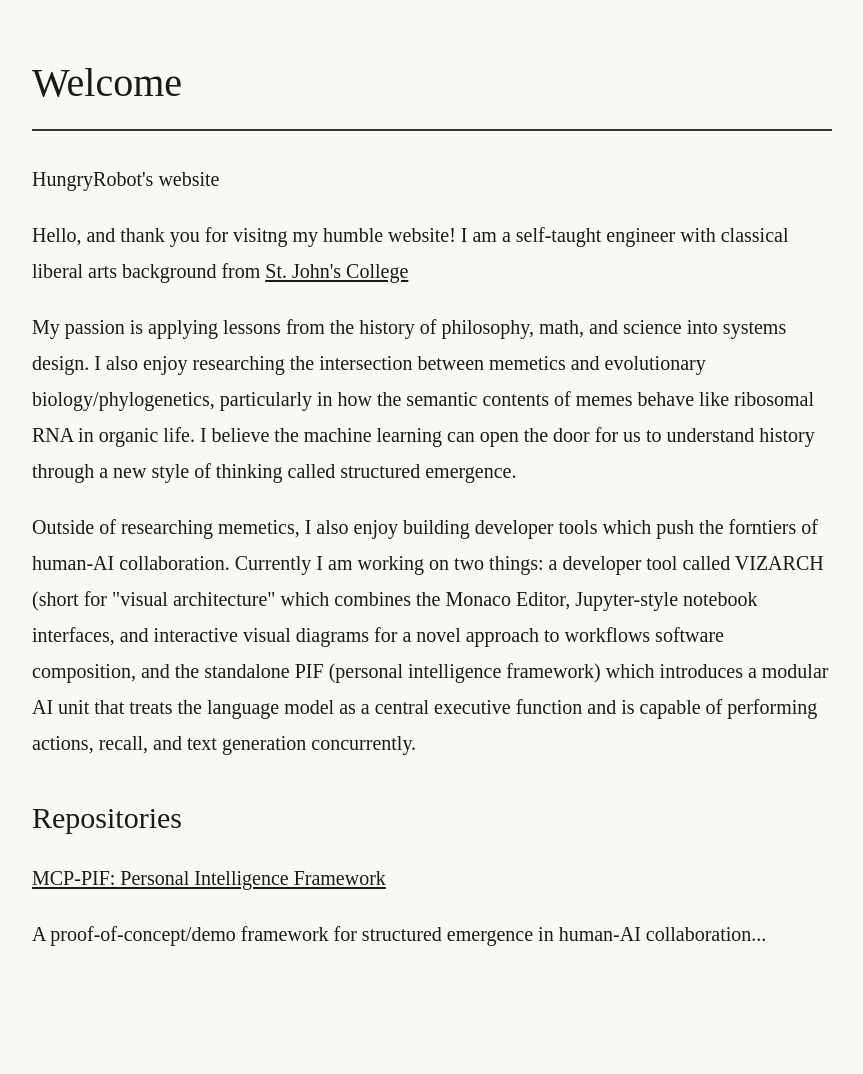
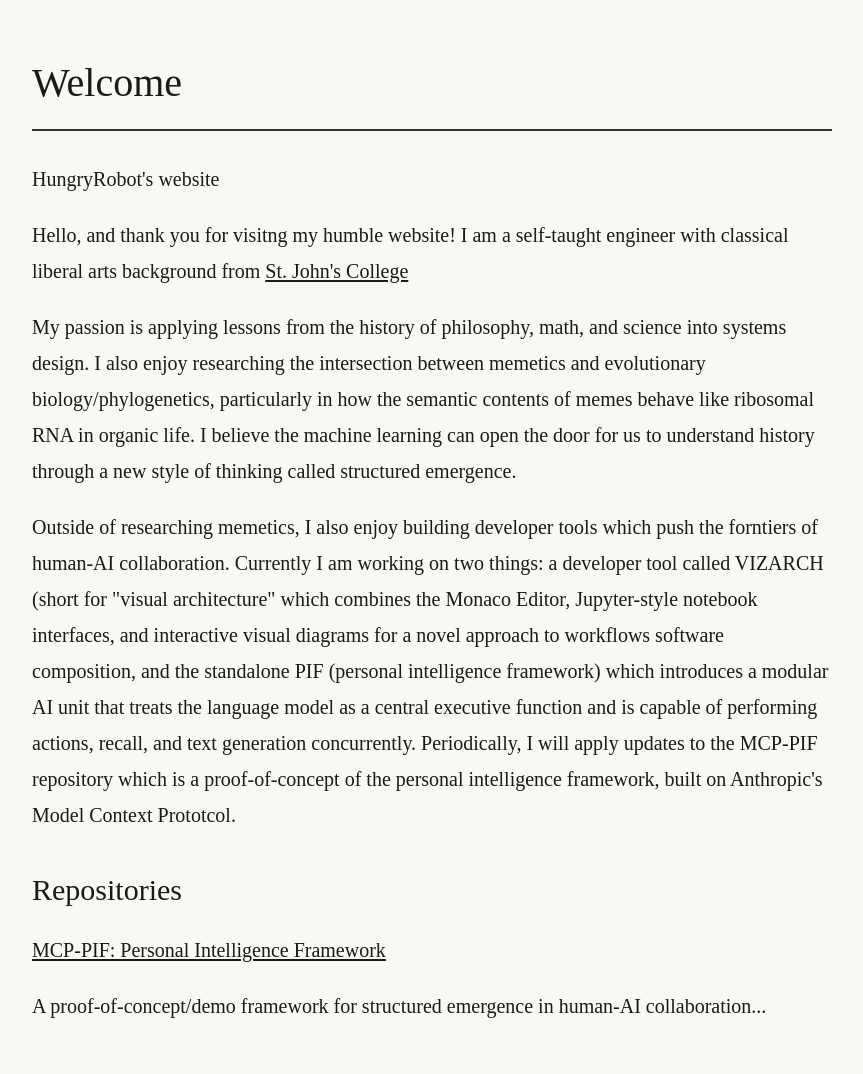
Before and after one commit to hungryrobot1/hungryrobot1.github.io, a Jekyll site: the page built from index.html, in a window 1280 px wide. Shown: the whole page, without its empty margins (208-1071 px from the left). Built offline with Jekyll 4.4.1, drawn with Linux system fonts in a browser that asks for light colours; some web fonts are replaced; before the commit the page ends 1002 px from its top, so only the background shows below that.

Commit message:
Update index.html

```diff
--- a/index.html
+++ b/index.html
@@ -9,7 +9,7 @@
         <p>HungryRobot's website</p>
         <p>Hello, and thank you for visitng my humble website! I am a self-taught engineer with classical liberal arts background from <a href="https://www.sjc.edu/">St. John's College</a></p>
         <p>My passion is applying lessons from the history of philosophy, math, and science into systems design. I also enjoy researching the intersection between memetics and evolutionary biology/phylogenetics, particularly in how the semantic contents of memes behave like ribosomal RNA in organic life. I believe the machine learning can open the door for us to understand history through a new style of thinking called structured emergence. </p>
-        <p>Outside of researching memetics, I also enjoy building developer tools which push the forntiers of human-AI collaboration. Currently I am working on two things: a developer tool called VIZARCH (short for "visual architecture" which combines the Monaco Editor, Jupyter-style notebook interfaces, and interactive visual diagrams for a novel approach to workflows software composition, and the standalone PIF (personal intelligence framework) which introduces a modular AI unit that treats the language model as a central executive function and is capable of performing actions, recall, and text generation concurrently.</p>
+        <p>Outside of researching memetics, I also enjoy building developer tools which push the forntiers of human-AI collaboration. Currently I am working on two things: a developer tool called VIZARCH (short for "visual architecture" which combines the Monaco Editor, Jupyter-style notebook interfaces, and interactive visual diagrams for a novel approach to workflows software composition, and the standalone PIF (personal intelligence framework) which introduces a modular AI unit that treats the language model as a central executive function and is capable of performing actions, recall, and text generation concurrently. Periodically, I will apply updates to the MCP-PIF repository which is a proof-of-concept of the personal intelligence framework, built on Anthropic's Model Context Prototcol.</p>
     </div>
 </header>
 
```
